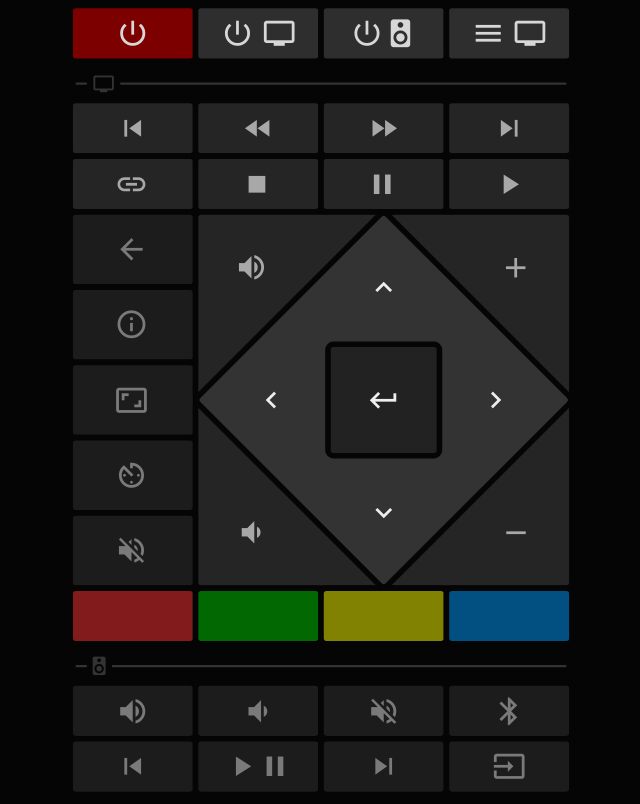
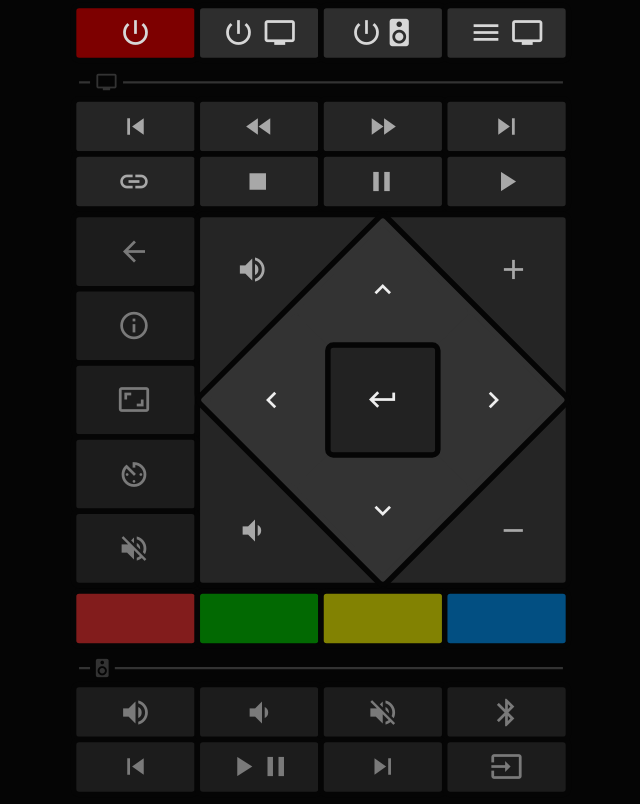
Before and after one commit to rummik/webremote, a website: page public/index.html in a window 1280 px wide. Shown: the whole page, without its empty margins (319-959 px from the left). Drawn offline with Linux system fonts and the light colour scheme.

Commit message:
Add back in slight separation on TV portion of remote

```diff
--- a/public/index.html
+++ b/public/index.html
@@ -4,7 +4,7 @@
 <meta name="viewport" content="width=device-width, user-scalable=no" />
 <link rel="manifest" href="manifest.json">
 
-<svg viewbox="-1 -1 92 143.5">
+<svg viewbox="-1 -1 92 145.5">
   <defs>
     <clipPath id="cross-cut">
       <rect transform="rotate(45)" x="0" y="0" width="200" height="100" />
@@ -82,7 +82,7 @@
     </g>
   </g>
 
-  <g remote="magnavox" transform="translate(0 37)">
+  <g remote="magnavox" transform="translate(0 38)">
     <g opacity="0.5">
       <a key="back">
         <rect width="22.5" height="13.5" />
@@ -164,7 +164,7 @@
     </g>
   </g>
 
-  <g remote="magnavox" transform="translate(0 104.5)" opacity="0.5">
+  <g remote="magnavox" transform="translate(0 106.5)" opacity="0.5">
     <a key="red">
       <rect style="fill: #f33" width="22.5" height="10" />
     </a>
@@ -179,12 +179,12 @@
     </a>
   </g>
 
-  <g transform="translate(0 118.5)">
+  <g transform="translate(0 120.5)">
     <text x="5.2" style="font-size: 4px; fill: #333">speaker</text>
     <path stroke-width="0.4" stroke="#333" d="M1,0H3z M7.5,0H89z" />
   </g>
 
-  <g remote="soundbar" transform="translate(0 121.5)" opacity="0.5">
+  <g remote="soundbar" transform="translate(0 123.5)" opacity="0.5">
     <a key="volumeup">
       <rect width="22.5" height="10" />
       <text x="11.25" y="5">volume_up</text>
```
